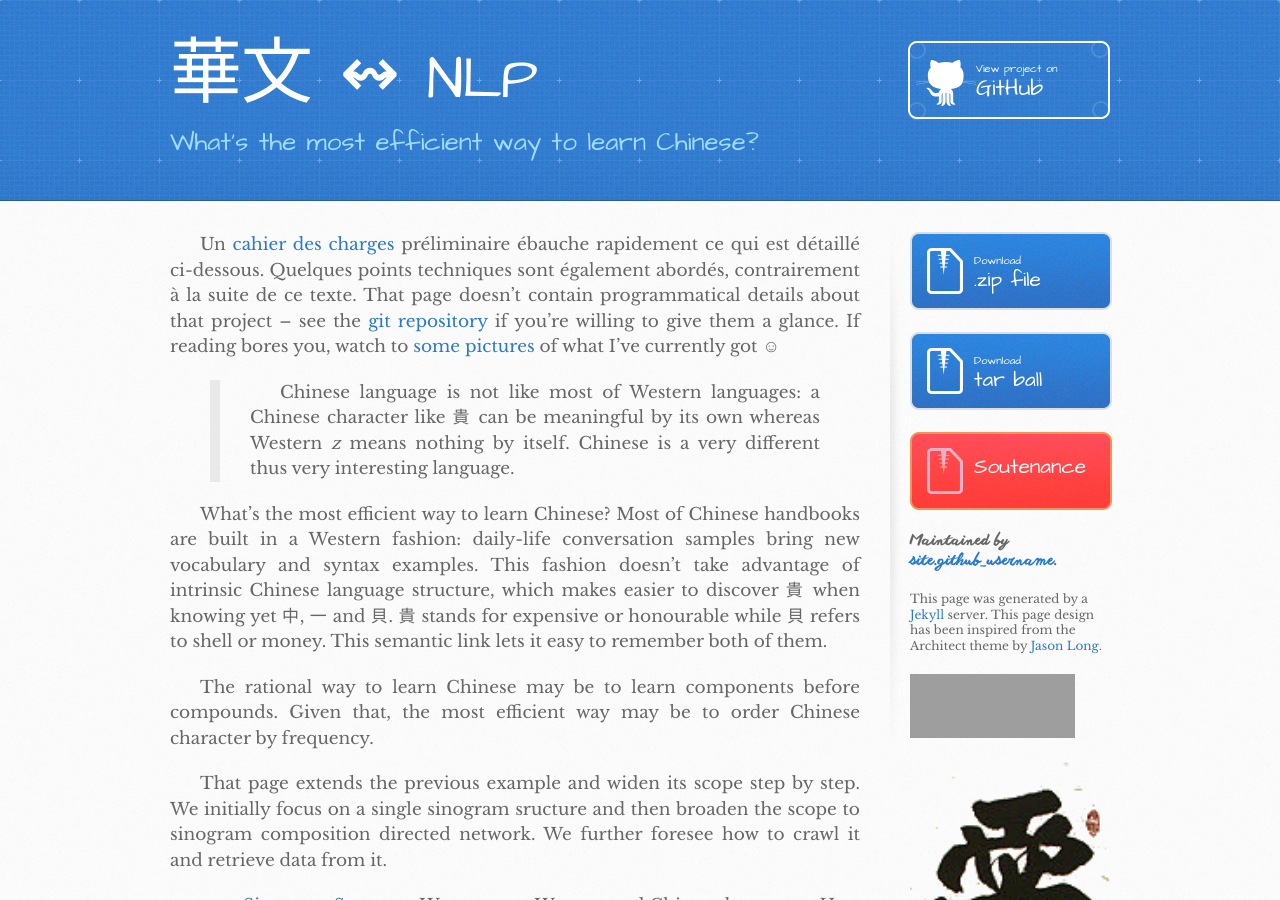
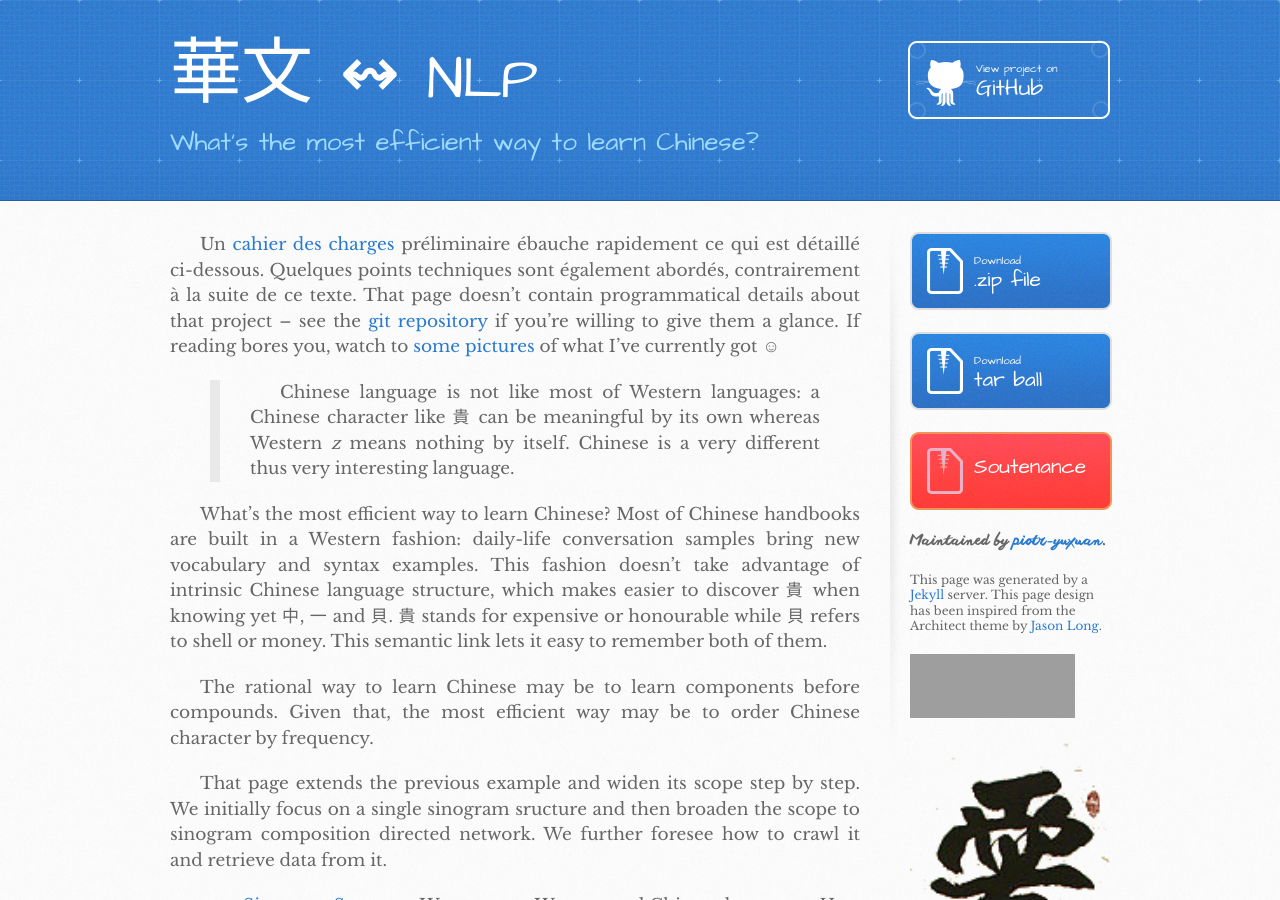
Before and after one commit to piotr-yuxuan/chinese-huawen, a Jekyll site: the page built from index.md, in a window 1280 px wide and 900 px high, cut to the strip 0-900 px from the top of the window. Built offline with Jekyll 4.4.1, drawn with Linux system fonts in a browser that asks for light colours; some web fonts are replaced; formulas are drawn with MathJax 3; grey boxes are pictures that could not be loaded.

Commit message:
Update aside.html

```diff
--- a/_includes/aside.html
+++ b/_includes/aside.html
@@ -11,7 +11,7 @@
 	Soutenance
  </a>
 
- <p class="repo-owner">Maintained by <a href="{{ site.github | append: site.github_username }}">site.github_username{{}}</a>.</p>
+ <p class="repo-owner">Maintained by <a href="{{ site.github | append: site.github_username }}">{{site.github_username}}</a>.</p>
 
  <p>This page was generated by a <a href="http://jekyllrb.com/">Jekyll</a> server. This page design has been inspired from the Architect theme by <a href="https://twitter.com/jasonlong">Jason Long</a>.</p>
 
```
